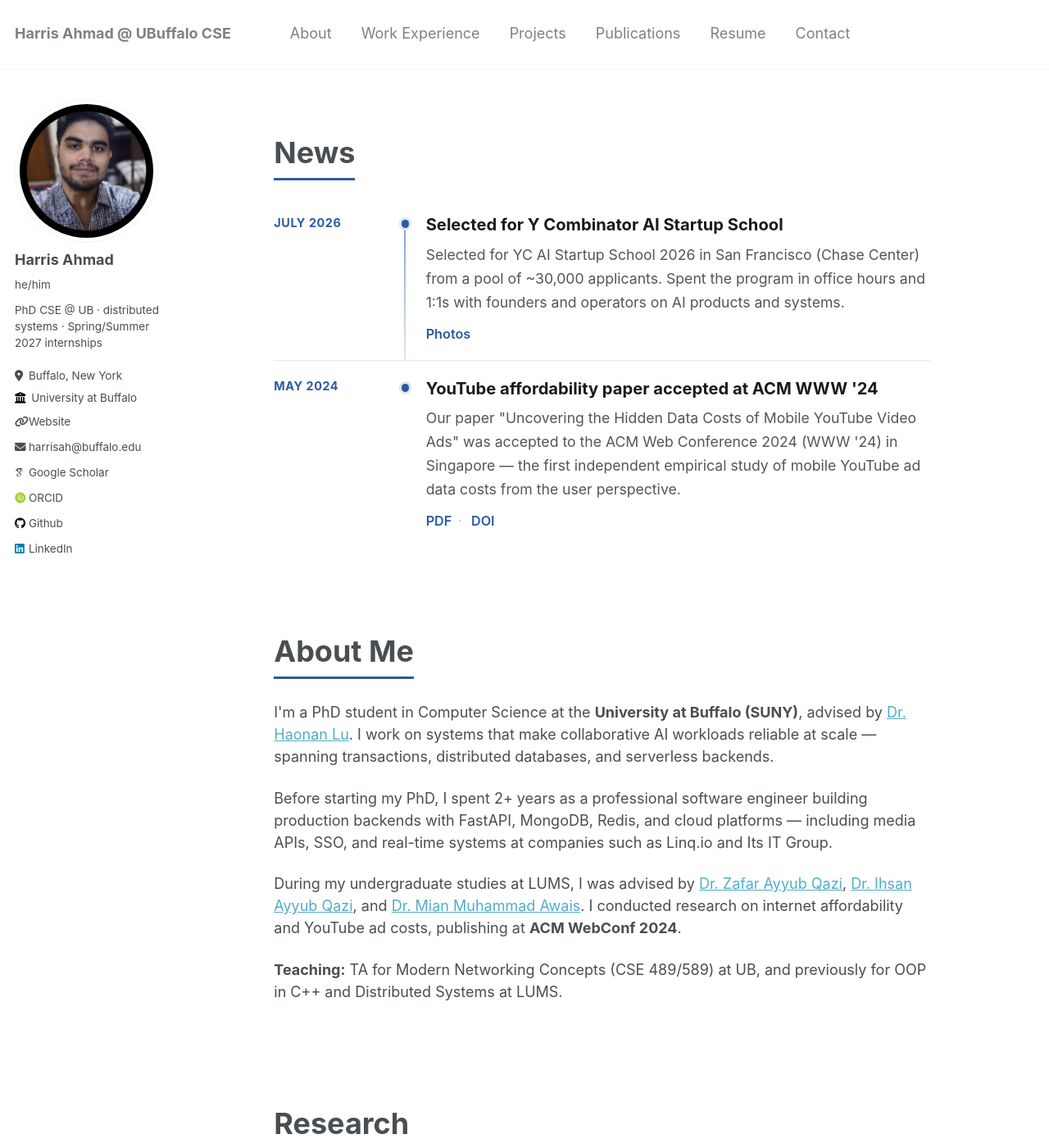
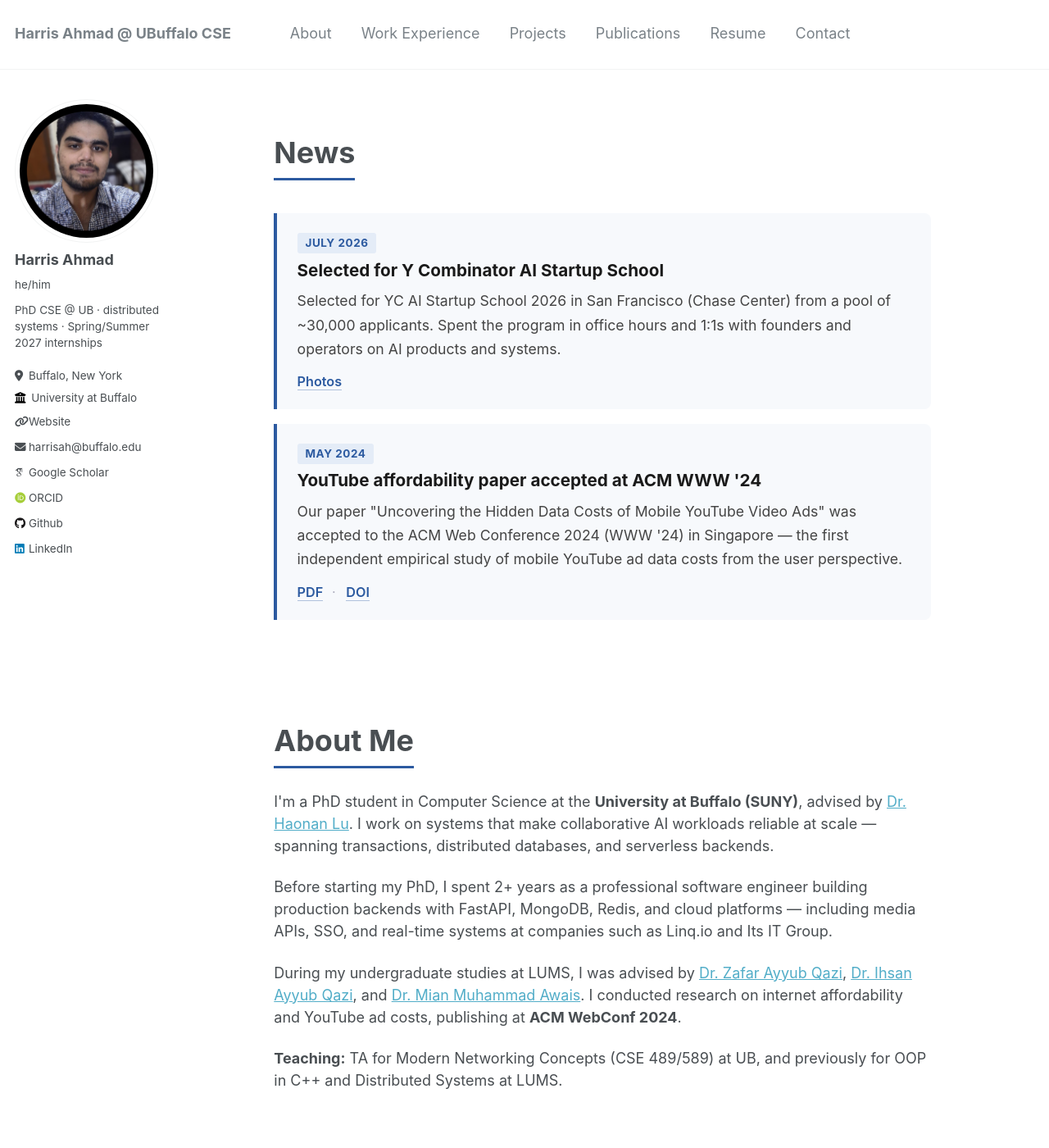
Before and after one commit to harris-ahmad/harris-ahmad.github.io, a Jekyll site: the page built from _pages/about.md, in a window 1280 px wide and 1400 px high, scrolled down 496 px. Shown: the whole window at 82% size. Built offline with Jekyll 4.4.1, drawn with Linux system fonts in a browser that asks for light colours; some web fonts are replaced.

Commit message:
UI changes

```diff
--- a/_pages/about.md
+++ b/_pages/about.md
@@ -34,7 +34,6 @@ keywords: "Harris Ahmad, PhD student, software engineer, distributed systems, tr
     {% for item in site.data.news %}
     <article class="news-item">
       <time class="news-date" datetime="{{ item.date }}">{{ item.label }}</time>
-      <div class="news-marker" aria-hidden="true"></div>
       <div class="news-content">
         <h3>{{ item.title }}</h3>
         <p>{{ item.body }}</p>
--- a/_sass/_homepage.scss
+++ b/_sass/_homepage.scss
@@ -69,128 +69,75 @@
 }
 
 .news-timeline {
-  position: relative;
   display: flex;
   flex-direction: column;
-  gap: 0;
-  margin-top: 0.5rem;
+  gap: 1rem;
+  margin-top: 0.75rem;
 }
 
 .news-item {
-  display: grid;
-  grid-template-columns: 7.5rem 1.1rem 1fr;
-  column-gap: 0.85rem;
-  padding: 1.1rem 0;
-  border-bottom: 1px solid #e8e8e8;
-  align-items: start;
-
-  &:first-child {
-    padding-top: 0.25rem;
-  }
-
-  &:last-child {
-    border-bottom: none;
-    padding-bottom: 0;
-  }
+  display: block;
+  padding: 1.15rem 1.25rem 1.2rem 1.35rem;
+  background: #f7f9fc;
+  border-left: 4px solid #2c5aa0;
+  border-radius: 0 8px 8px 0;
 
   h3 {
-    font-size: 1.12rem;
+    font-size: 1.15rem;
     font-weight: 700;
-    margin: 0 0 0.45rem;
+    margin: 0.35rem 0 0.5rem;
     color: #1a1a1a;
     line-height: 1.35;
   }
 
   .news-content > p {
     margin: 0;
-    color: #555;
+    color: #444;
     line-height: 1.65;
     font-size: 0.98rem;
   }
 }
 
 .news-date {
-  margin: 0.15rem 0 0;
-  font-size: 0.8rem;
+  display: inline-block;
+  margin: 0;
+  padding: 0.2rem 0.55rem;
+  font-size: 0.75rem;
   font-weight: 700;
   color: #2c5aa0;
   letter-spacing: 0.04em;
   text-transform: uppercase;
   line-height: 1.3;
+  background: #e4ecf7;
+  border-radius: 3px;
 }
 
 .news-marker {
-  position: relative;
-  width: 1.1rem;
-  height: 100%;
-  justify-self: center;
-
-  &::before {
-    content: "";
-    position: absolute;
-    top: 0.45rem;
-    left: 50%;
-    width: 0.55rem;
-    height: 0.55rem;
-    margin-left: -0.275rem;
-    border-radius: 50%;
-    background: #2c5aa0;
-    box-shadow: 0 0 0 3px rgba(44, 90, 160, 0.15);
-  }
-}
-
-.news-item:not(:last-child) .news-marker::after {
-  content: "";
-  position: absolute;
-  top: 1.15rem;
-  bottom: -1.1rem;
-  left: 50%;
-  width: 2px;
-  margin-left: -1px;
-  background: linear-gradient(to bottom, #2c5aa0 0%, #c5d4e8 100%);
-  opacity: 0.55;
+  display: none;
 }
 
 .news-links {
-  margin-top: 0.65rem;
+  margin-top: 0.75rem;
   font-size: 0.9rem;
+}
 
-  a {
-    color: #2c5aa0;
-    font-weight: 600;
-    text-decoration: none;
-    border-bottom: 1px solid transparent;
-    transition: border-color 0.2s ease;
+#news .news-links a,
+.page__content #news .news-links a {
+  color: #2c5aa0;
+  font-weight: 600;
+  text-decoration: none;
+  border-bottom: 1px solid rgba(44, 90, 160, 0.35);
+  margin-right: 0.15rem;
 
-    &:hover {
-      border-bottom-color: #2c5aa0;
-    }
+  &:hover {
+    border-bottom-color: #2c5aa0;
+    color: #1e3d6b;
   }
 }
 
 .news-link-sep {
-  margin: 0 0.4rem;
-  color: #bbb;
-}
-
-@media (max-width: 768px) {
-  .news-item {
-    grid-template-columns: 0.9rem 1fr;
-    column-gap: 0.75rem;
-  }
-
-  .news-date {
-    grid-column: 2;
-    margin-bottom: 0.2rem;
-  }
-
-  .news-marker {
-    grid-row: 1 / span 3;
-  }
-
-  .news-content {
-    grid-column: 2;
-  }
+  margin: 0 0.45rem;
+  color: #aab;
 }
 
 .skills-list {
```
